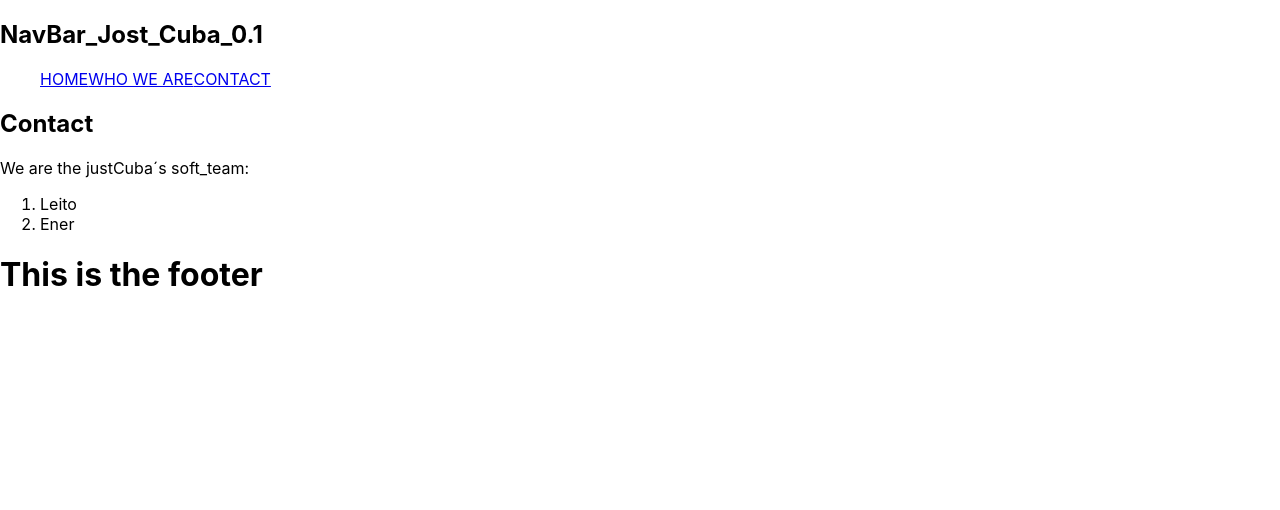
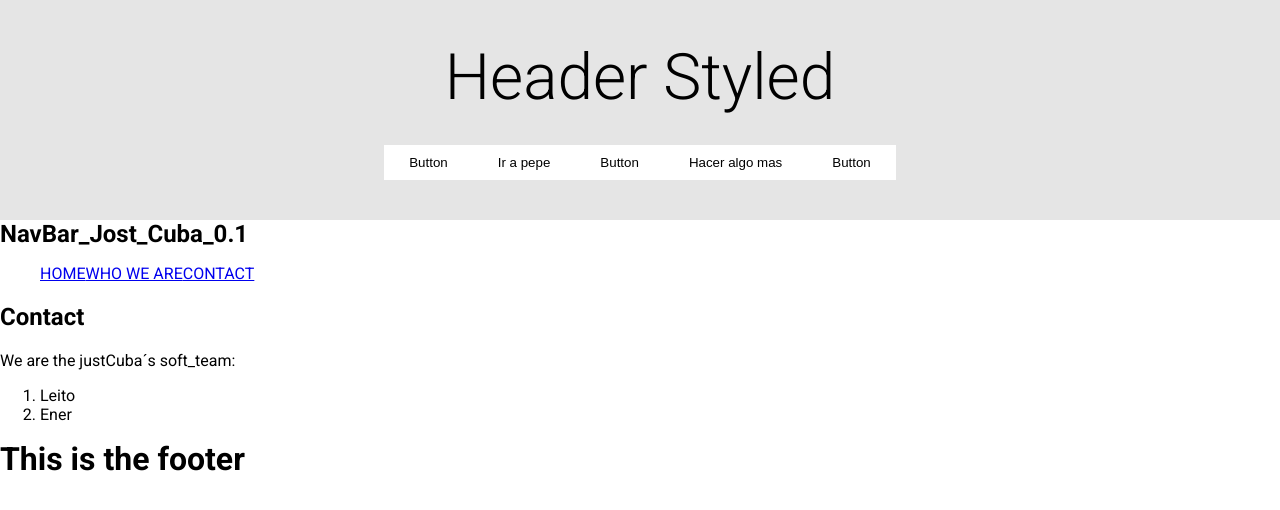
Before and after one commit to leosbelpoll/just_cuba, a React (Create React App) app in the folder client/: page /contact in a window 1280 px wide. Shown: the top 510 px of the page. Built offline with nearby package versions, Linux system fonts and the light colour scheme.

Commit message:
adding styled components and making some tests deleting some unecessary files

```diff
--- a/client/package.json
+++ b/client/package.json
@@ -8,7 +8,8 @@
     "react-bootstrap": "^1.0.0-beta.5",
     "react-dom": "^16.7.0",
     "react-router-dom": "^4.3.1",
-    "react-scripts": "2.1.3"
+    "react-scripts": "2.1.3",
+    "styled-components": "^4.1.3"
   },
   "scripts": {
     "start": "react-scripts start",
--- a/client/src/components/layouts/DefaultLayout.jsx
+++ b/client/src/components/layouts/DefaultLayout.jsx
@@ -1,6 +1,7 @@
 import React, { Fragment } from "react";
 import { Route } from "react-router-dom";
 
+import Header from "components/parts/Header";
 import NavBar from "components/parts/NavBar";
 import Footer from "components/parts/Footer";
 
@@ -10,6 +11,7 @@ import Footer from "components/parts/Footer";
     return (
         <Route {...rest} render={() => (
             <Fragment>
+                <Header />
                 <NavBar />
                 <DinamicComponent />
                 <Footer />
--- /dev/null
+++ b/client/src/components/parts/Button.jsx
@@ -0,0 +1,25 @@
+import React from "react";
+import styled from "styled-components";
+
+const ButtonStyled = styled.button`
+    background: white;
+    padding: 10px 25px;
+    border: none;
+    cursor: pointer;
+    font-weight: 300;
+
+    :hover {
+        background: rgba(0, 0, 0, 0.05);
+    }
+`;
+
+const Button = (props) => {
+    const { value } = props;
+    return (
+        <ButtonStyled>
+            {value || 'Button'}
+        </ButtonStyled>
+    );
+}
+
+export default Button;
--- a/client/src/components/parts/Header.jsx
+++ b/client/src/components/parts/Header.jsx
@@ -1,10 +1,30 @@
 import React from "react";
+import styled from "styled-components";
+
+import Button from "components/parts/Button";
+
+const HeaderStyled = styled.header`
+    background: rgba(0, 0, 0, .1);
+    padding: 40px;
+    text-align: center;
+
+    h1 {
+        font-size: 4em;
+        font-weight: 100;
+        margin-bottom: 30px;
+    }
+`;
 
 const Header = () => {
     return (
-        <header>
-            <h1>header</h1>
-        </header>
+        <HeaderStyled>
+            <h1>Header Styled</h1>
+            <Button />
+            <Button value="Ir a pepe" />
+            <Button />
+            <Button value="Hacer algo mas" />
+            <Button />
+        </HeaderStyled>
     );
 }
 
--- a/client/src/index.css
+++ b/client/src/index.css
@@ -1,14 +1,17 @@
+@import url('https://fonts.googleapis.com/css?family=Roboto:300,300i,400,400i,500,500i,700,700i,900,900i');
+
 body {
   margin: 0;
   padding: 0;
-  font-family: -apple-system, BlinkMacSystemFont, "Segoe UI", "Roboto", "Oxygen",
-    "Ubuntu", "Cantarell", "Fira Sans", "Droid Sans", "Helvetica Neue",
-    sans-serif;
-  -webkit-font-smoothing: antialiased;
-  -moz-osx-font-smoothing: grayscale;
+  font-family: 'Roboto', sans-serif;
+  font-size: 16px;
 }
 
 code {
   font-family: source-code-pro, Menlo, Monaco, Consolas, "Courier New",
     monospace;
 }
+
+h1 {
+  margin: 0;
+}
```
Also changed, not shown: client/src/App.css (deleted, +0 -32 lines), client/src/logo.svg (deleted), 1 other file (tests, documents, lock files or other folders).
